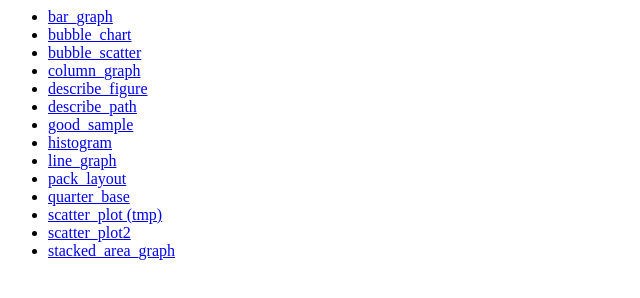
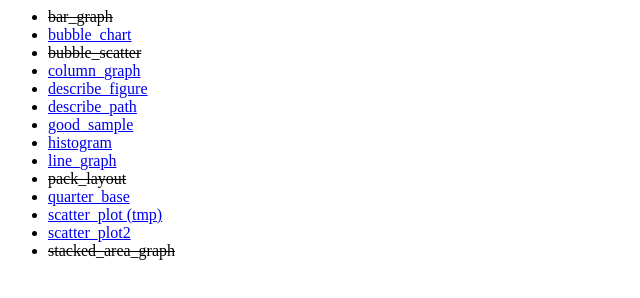
Before and after one commit to Hirosaji/d3-examples, a website: page index.html in a window 1280 px wide. Shown: the whole page, without its empty margins (0-640 px from the left). Drawn offline with Linux system fonts and the light colour scheme.

Commit message:
edit index.js & etc

```diff
--- a/bar_graph/js/sample.js
+++ b/bar_graph/js/sample.js
@@ -1,8 +1,10 @@
 // データを格納するための空配列を用意する
 var dataSet = [ ];
 
+var path = location.pathname;
+
 // CSVを読み込んで、データセットに格納する
-d3.csv("mydata.csv", function(error, data){
+d3.csv(path+"/csv/mydata.csv", function(error, data){
   for(var i=1; i<dataSet.length; i++){    // データの行数分だけ繰り返す
     dataSet.push(data[i].item1);          // 'item1'のラベルがついたデータを取り出す
   }
--- a/index.html
+++ b/index.html
@@ -1,16 +1,16 @@
 <ul>
-	<li><a href="./bar_graph">bar_graph</a></li>
+	<li><s>bar_graph</s></li>
 	<li><a href="./bubble_chart">bubble_chart</a></li>
-	<li><a href="./bubble_scatter">bubble_scatter</a></li>
+	<li><s>bubble_scatter</s></li>
 	<li><a href="./column_graph">column_graph</a></li>
 	<li><a href="./describe_figure">describe_figure</a></li>
 	<li><a href="./describe_path">describe_path</a></li>
 	<li><a href="./good_sample">good_sample</a></li>
 	<li><a href="./histogram">histogram</a></li>
 	<li><a href="./line_graph">line_graph</a></li>
-	<li><a href="./pack_layout">pack_layout</a></li>
+	<li><s>pack_layout</s></li>
 	<li><a href="./quarter_base">quarter_base</a></li>
 	<li><a href="./scatter_plot (tmp)">scatter_plot (tmp)</a></li>
 	<li><a href="./scatter_plot2">scatter_plot2</a></li>
-	<li><a href="./stacked_area_graph">stacked_area_graph</a></li>
+	<li><s>stacked_area_graph</s></li>
 </ul>
```
